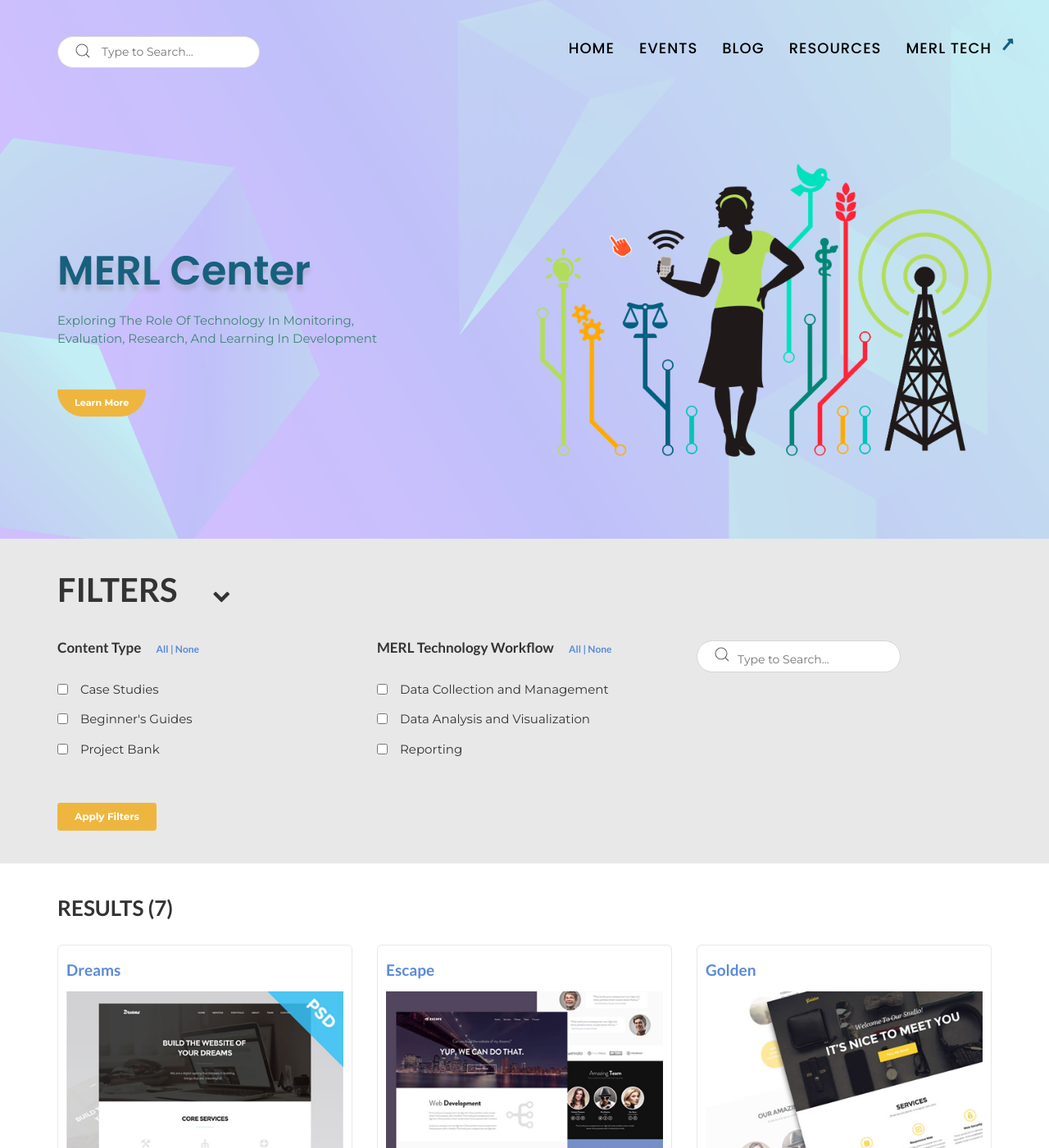
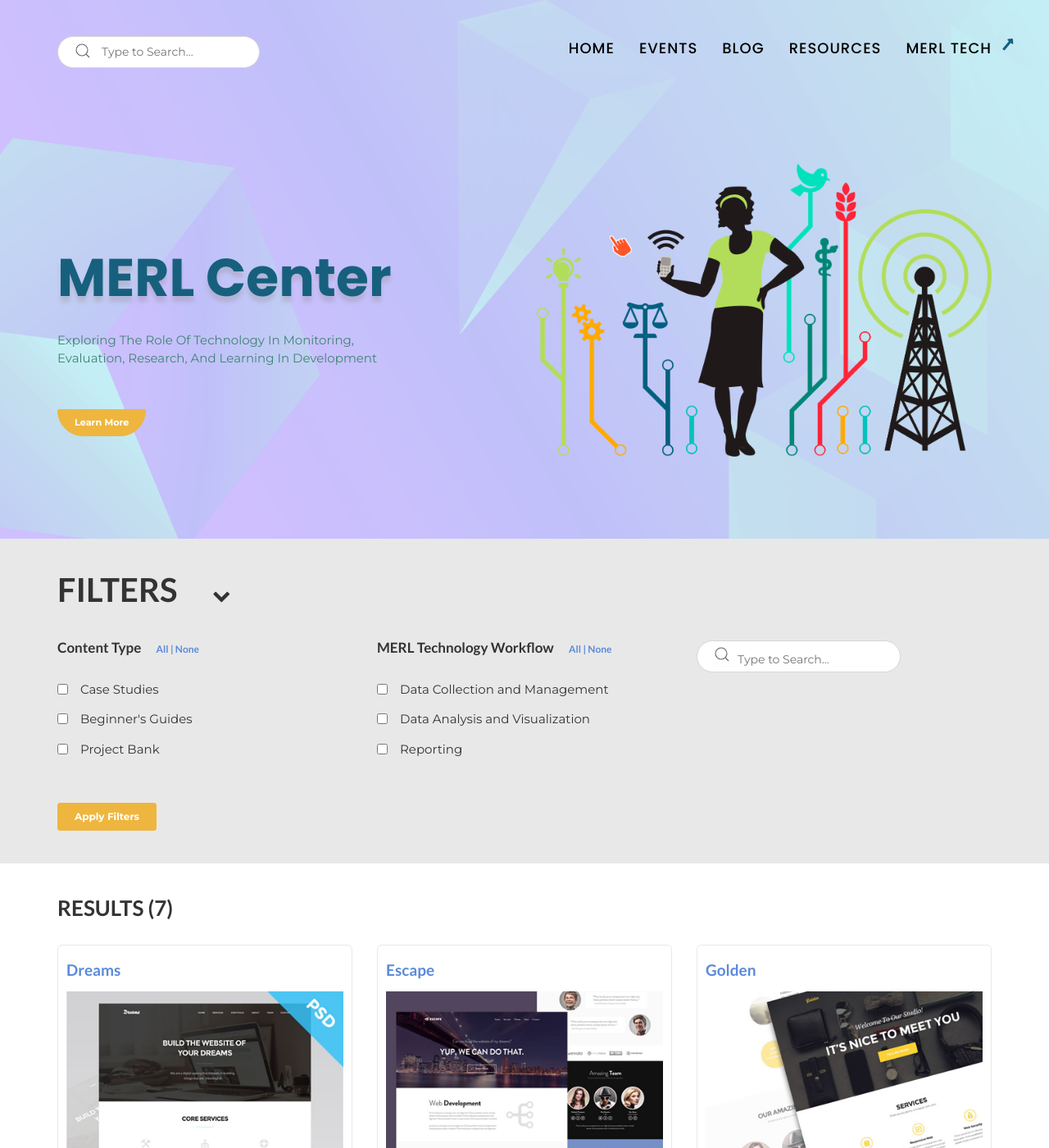
Before and after one commit to gsadaf/gsadaf.github.io, a Jekyll site: the page built from index.html, in a window 1280 px wide and 1400 px high. Shown: the whole window at 82% size. Built offline with Jekyll 4.4.1, drawn with Linux system fonts in a browser that asks for light colours; some web fonts are replaced.

Commit message:
latest changes

```diff
--- a/_includes/css/agency.css
+++ b/_includes/css/agency.css
@@ -336,8 +336,8 @@ header .intro-text .intro-heading {
 		letter-spacing: 0px;
 		color: #17607D;
 		text-shadow: 0px 7px 5px rgb(142 132 132 / 30%);
-		font-weight:600;
-		font-size: 3.3125em;
+		font-weight:700;
+		font-size: 4.3125em;
 		line-height: 1.2;
 		margin-bottom: .4em;
     }
```
